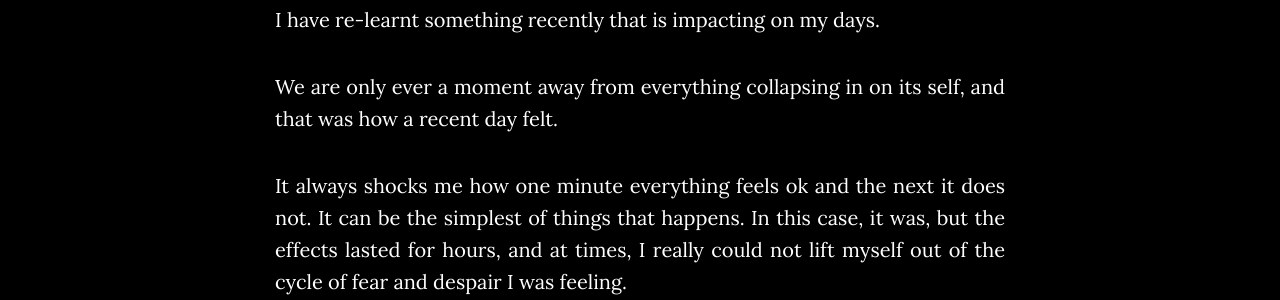
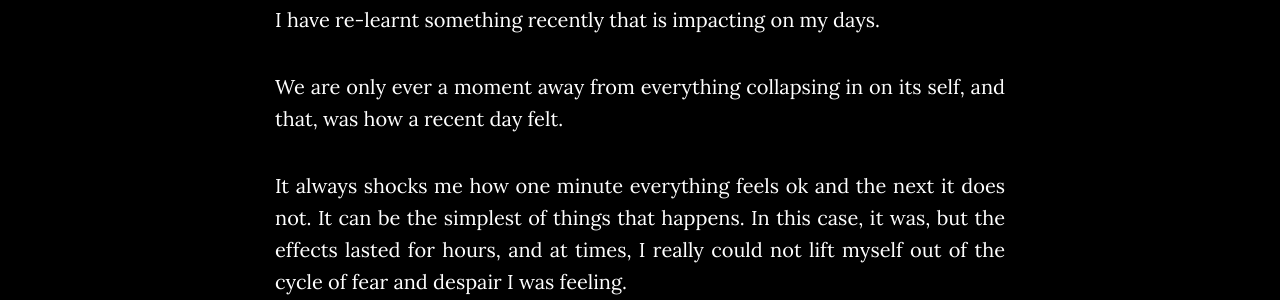
Before and after one commit to cardsfromtheedge/cardsfromtheedge.github.io, a Jekyll site: the page built from _posts/2018-08-10-A-Calm-Day.md, in a window 1280 px wide and 900 px high, scrolled down 1274 px. Shown: the part 186-486 px from the top of the window. Built offline with Jekyll 4.4.1, drawn with Linux system fonts in a browser that asks for light colours.

```diff
--- a/_posts/2018-08-10-A-Calm-Day.md
+++ b/_posts/2018-08-10-A-Calm-Day.md
@@ -16,7 +16,7 @@ Whether that be the coastal edge, on the edge of our seats (either with exciteme
 
 I have re-learnt something recently that is impacting on my days.
 
-We are only ever a moment away from everything collapsing in on its self, and that was how a recent day felt.
+We are only ever a moment away from everything collapsing in on its self, and that, was how a recent day felt.
 
 It always shocks me how one minute everything feels ok and the next it does not. It can be the simplest of things that happens. In this case, it was, but the effects lasted for hours, and at times, I really could not lift myself out of the cycle of fear and despair I was feeling.
 
```
